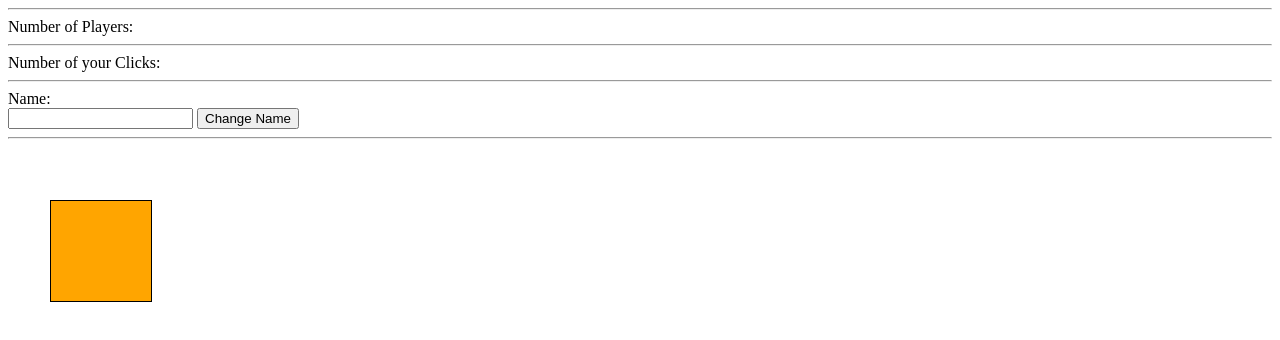
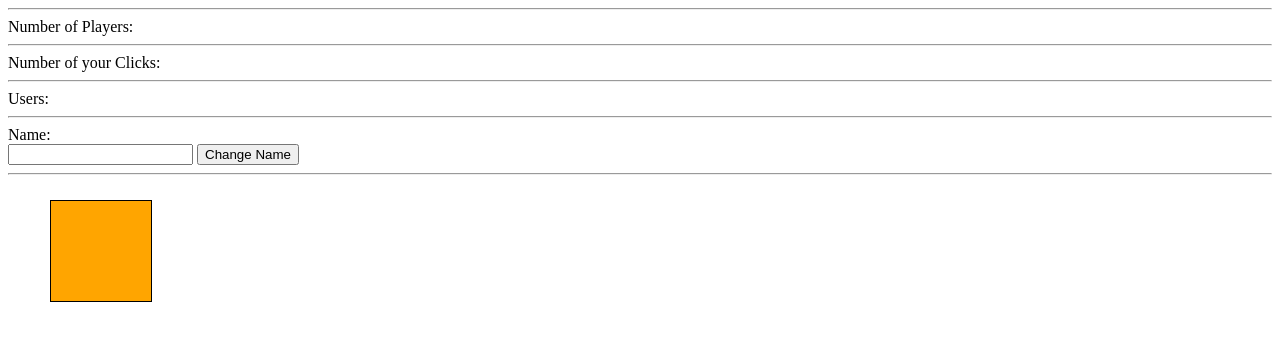
Before and after one commit to mg52/NodeTry, a website: page index.html in a window 1280 px wide. Drawn offline with nearby package versions, Linux system fonts and the light colour scheme; no server answers.

Commit message:
Update index.html

```diff
--- a/index.html
+++ b/index.html
@@ -36,6 +36,7 @@
             var click = document.getElementById("click");
             var progress = document.getElementById("progress");
             var results = document.getElementById("results");
+            var allUsers  = document.getElementById("users");
             var count = document.getElementById("count");
             var but = document.getElementById("but");
 
@@ -43,6 +44,9 @@
             socket.on('welcome', function (data) {
                 welcome.innerHTML = "Welcome to the game <strong>" + data.name + "</strong>";
                 click.innerHTML = "Number of your Clicks: 0";
+            });
+            socket.on('users', function (data) {
+                allUsers.innerHTML = "<strong>Users:</strong>" + data.users;
             });
             socket.on('update', function (data) {
                 progress.innerHTML = data.currentWidth;
@@ -75,6 +79,8 @@
 <hr />
 <div id="click">Number of your Clicks: </div>
 <hr />
+<div id="Users">Users: </div>
+<hr />
 Name:<br>
 <input type="text" id="Name">
 <input type="button" id="but" value="Change Name">
```
